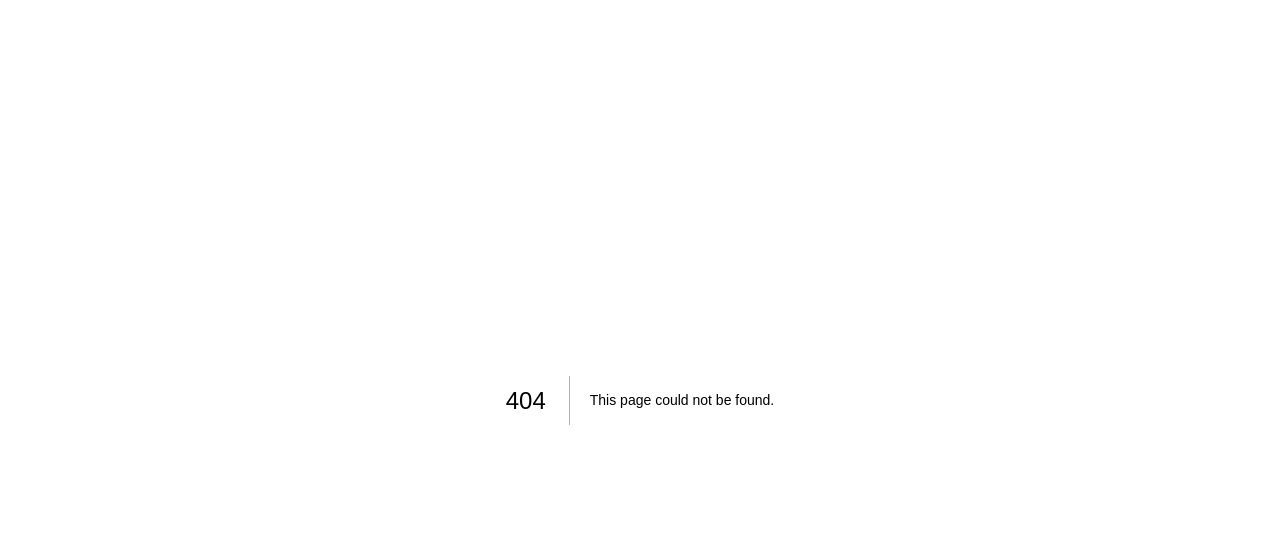
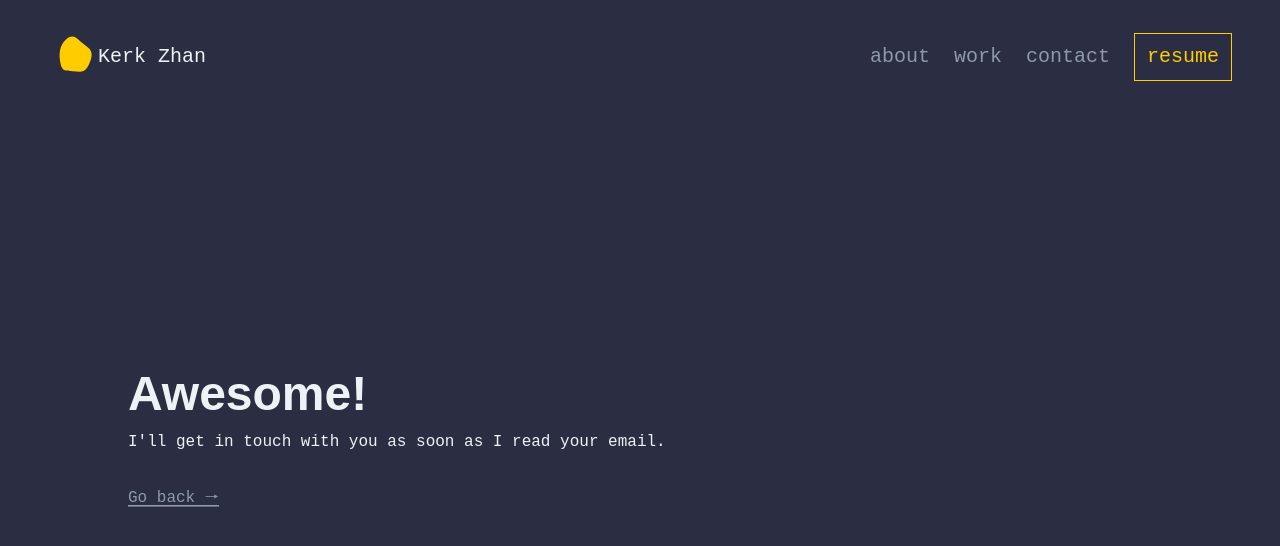
Before and after one commit to kerkzhan/portfolio-2022, a Next.js app: page /success in a window 1280 px wide. Before the commit this address had no page. Shown: the top 546 px of the page. Built offline with nearby package versions, Linux system fonts and the light colour scheme.

Commit message:
added success page on form submit

```diff
--- a/pages/contact.js
+++ b/pages/contact.js
@@ -30,6 +30,7 @@ export default function Home() {
                 name="contact"
                 method="POST"
                 data-netlify="true"
+                action="/success"
               >
                 <div className="kp-form-fields">
                   <div className="kp-form-field">
@@ -61,7 +62,7 @@ export default function Home() {
                       spellCheck="false"
                     />
                   </div>
-                  <button className="kp-btn-resume">
+                  <button type="submit" className="kp-btn-resume">
                     <p>Send Message</p>
                   </button>
                 </div>
--- /dev/null
+++ b/pages/success.js
@@ -0,0 +1,32 @@
+import Head from "next/head";
+import Link from "next/link";
+import Layout from "../components/layout";
+import Fade from "react-reveal/Fade";
+
+export default function Home() {
+  return (
+    <Layout>
+      <div>
+        <Head>
+          <title>Success! | Kerk Zhan</title>
+          <meta name="description" content="Generated by create next app" />
+          <link rel="icon" href="/blob.svg" />
+        </Head>
+
+        <section className="kp-layout-section kp-layout-hero ">
+          <Fade>
+            <h1>Awesome!</h1>
+            <p className="kp-stack-32">
+              I'll get in touch with you as soon as I read your email.
+            </p>
+            <div>
+              <Link href="/">
+                <a className="kp-text-link">Go back &#129042;</a>
+              </Link>
+            </div>
+          </Fade>
+        </section>
+      </div>
+    </Layout>
+  );
+}
```
